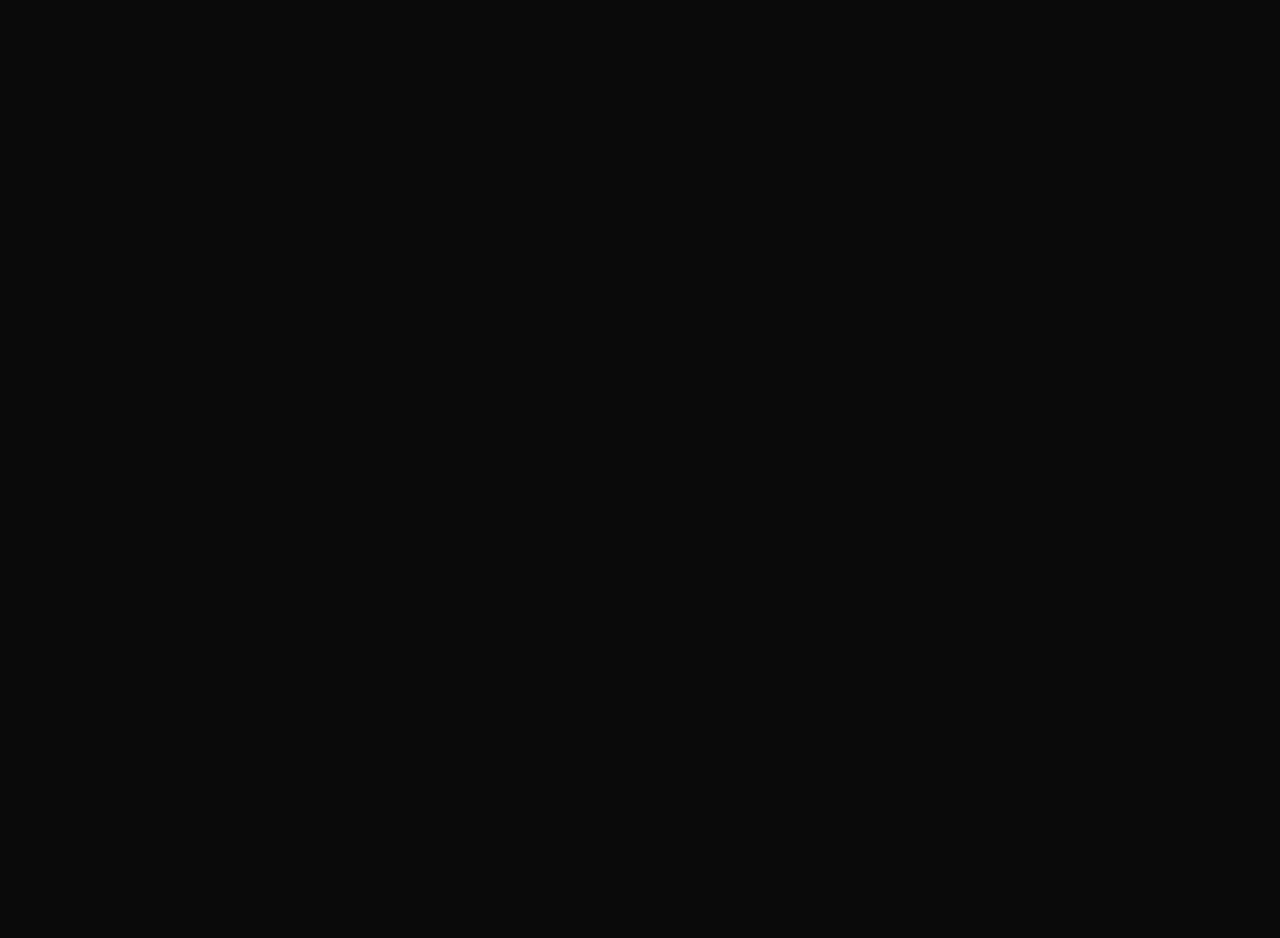
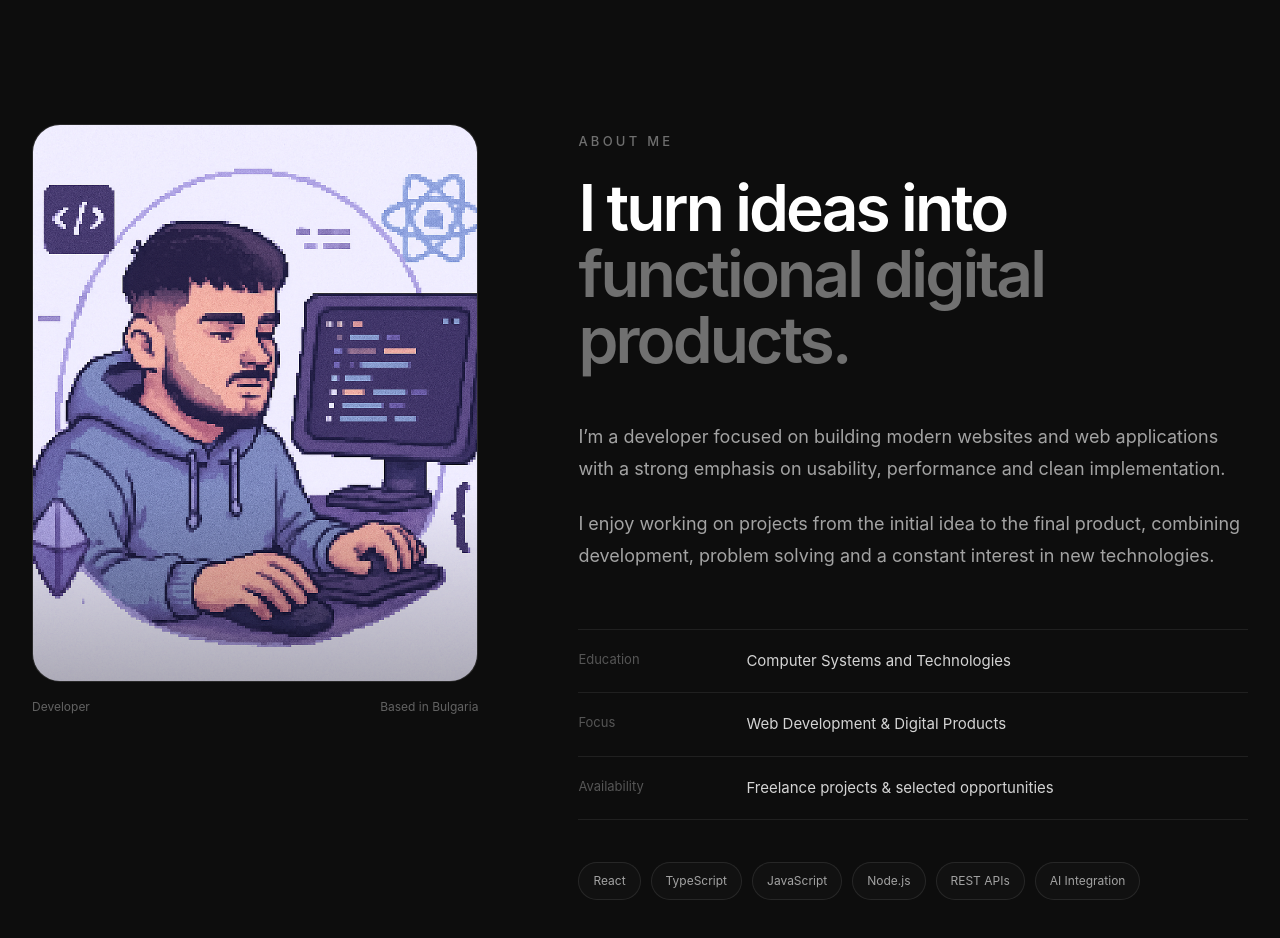
Before and after one commit to IvannIvannov/developer-portfolio, a React (Vite) app: page / in a window 1280 px wide. Shown: the part 1820-2758 px from the top of the page. Before the commit the page ends 1794 px from the top, so only its background shows below. Built offline with nearby package versions, Linux system fonts and the light colour scheme.

Commit message:
Redesign about section with profile and tech details

```diff
--- a/src/App.tsx
+++ b/src/App.tsx
@@ -1,6 +1,7 @@
 import Navbar from "./components/layout/Navbar";
 import Hero from "./components/sections/Hero";
 import Projects from './components/sections/Projects'
+import About from './components/sections/About'
 
 function App() {
   return (
@@ -8,6 +9,7 @@ function App() {
       <Navbar />
       <Hero />
       <Projects />
+      <About />
     </main>
   );
 }
--- /dev/null
+++ b/src/components/sections/About.css
@@ -0,0 +1,213 @@
+.about {
+    padding: 150px 0;
+    background: #0d0d0d;
+}
+
+.about__container {
+    width: 100%;
+    max-width: 1280px;
+    margin: 0 auto;
+    padding: 0 32px;
+}
+
+.about__grid {
+    display: grid;
+    grid-template-columns: minmax(320px, 0.8fr) minmax(0, 1.2fr);
+    gap: 100px;
+    align-items: start;
+}
+
+.about__visual {
+    position: sticky;
+    top: 120px;
+}
+
+.about__photo {
+    position: relative;
+    overflow: hidden;
+    width: 100%;
+    aspect-ratio: 4 / 5;
+    border-radius: 28px;
+    border: 1px solid rgba(255, 255, 255, 0.1);
+    background: #111111;
+}
+
+.about__photo::after {
+    content: "";
+    position: absolute;
+    inset: 0;
+    pointer-events: none;
+    background:
+        linear-gradient(180deg,
+            transparent 65%,
+            rgba(0, 0, 0, 0.28));
+}
+
+.about__photo img {
+    width: 100%;
+    height: 100%;
+    object-fit: cover;
+    object-position: center;
+}
+
+.about__photo-caption {
+    display: flex;
+    align-items: center;
+    justify-content: space-between;
+    gap: 24px;
+    margin-top: 16px;
+    font-size: 12px;
+    color: #626262;
+}
+
+.about__content {
+    padding-top: 8px;
+}
+
+.about__eyebrow {
+    margin: 0 0 24px;
+    font-size: 13px;
+    font-weight: 500;
+    letter-spacing: 0.25em;
+    text-transform: uppercase;
+    color: #6f6f6f;
+}
+
+.about__title {
+    max-width: 720px;
+    margin: 0;
+    font-size: clamp(44px, 5vw, 68px);
+    line-height: 1.03;
+    letter-spacing: -0.045em;
+    font-weight: 600;
+    color: #ffffff;
+}
+
+.about__title span {
+    color: #707070;
+}
+
+.about__copy {
+    max-width: 690px;
+    margin-top: 48px;
+}
+
+.about__copy p {
+    margin: 0;
+    font-size: 18px;
+    line-height: 1.8;
+    color: #a3a3a3;
+}
+
+.about__copy p+p {
+    margin-top: 22px;
+}
+
+.about__info {
+    margin-top: 56px;
+    border-top: 1px solid rgba(255, 255, 255, 0.08);
+}
+
+.about__info-row {
+    display: grid;
+    grid-template-columns: 140px 1fr;
+    gap: 28px;
+    padding: 20px 0;
+    border-bottom: 1px solid rgba(255, 255, 255, 0.08);
+}
+
+.about__info-row span {
+    font-size: 13px;
+    color: #555555;
+}
+
+.about__info-row p {
+    margin: 0;
+    font-size: 15px;
+    color: #d4d4d4;
+}
+
+.about__technologies {
+    display: flex;
+    flex-wrap: wrap;
+    gap: 10px;
+    margin-top: 42px;
+}
+
+.about__technologies span {
+    padding: 9px 14px;
+    border: 1px solid rgba(255, 255, 255, 0.09);
+    border-radius: 999px;
+    background: rgba(255, 255, 255, 0.02);
+    font-size: 12px;
+    color: #a3a3a3;
+    transition:
+        border-color 0.25s ease,
+        background 0.25s ease,
+        color 0.25s ease;
+}
+
+.about__technologies span:hover {
+    border-color: rgba(255, 255, 255, 0.2);
+    background: rgba(255, 255, 255, 0.05);
+    color: #ffffff;
+}
+
+@media (max-width: 950px) {
+    .about__grid {
+        grid-template-columns: 1fr;
+        gap: 64px;
+    }
+
+    .about__visual {
+        position: static;
+        max-width: 440px;
+    }
+}
+
+@media (max-width: 768px) {
+    .about {
+        padding: 100px 0;
+    }
+
+    .about__container {
+        padding: 0 20px;
+    }
+
+    .about__grid {
+        gap: 52px;
+    }
+
+    .about__copy {
+        margin-top: 36px;
+    }
+
+    .about__copy p {
+        font-size: 17px;
+    }
+
+    .about__info {
+        margin-top: 42px;
+    }
+
+    .about__info-row {
+        grid-template-columns: 110px 1fr;
+    }
+}
+
+@media (max-width: 520px) {
+    .about__photo {
+        border-radius: 22px;
+    }
+
+    .about__photo-caption {
+        flex-direction: column;
+        align-items: flex-start;
+        gap: 5px;
+    }
+
+    .about__info-row {
+        grid-template-columns: 1fr;
+        gap: 8px;
+    }
+}
--- /dev/null
+++ b/src/components/sections/About.tsx
@@ -0,0 +1,80 @@
+import profileImage from "../../assets/images/Me.png";
+import "./About.css";
+
+const technologies = [
+  "React",
+  "TypeScript",
+  "JavaScript",
+  "Node.js",
+  "REST APIs",
+  "AI Integration",
+];
+
+const About = () => {
+  return (
+    <section id="about" className="about">
+      <div className="about__container">
+        <div className="about__grid">
+          <div className="about__visual">
+            <div className="about__photo">
+              <img src={profileImage} alt="Ivan Ivanov" />
+            </div>
+
+            <div className="about__photo-caption">
+              <span>Developer</span>
+              <span>Based in Bulgaria</span>
+            </div>
+          </div>
+
+          <div className="about__content">
+            <p className="about__eyebrow">About me</p>
+
+            <h2 className="about__title">
+              I turn ideas into
+              <span> functional digital products.</span>
+            </h2>
+
+            <div className="about__copy">
+              <p>
+                I’m a developer focused on building modern websites and web
+                applications with a strong emphasis on usability, performance
+                and clean implementation.
+              </p>
+
+              <p>
+                I enjoy working on projects from the initial idea to the final
+                product, combining development, problem solving and a constant
+                interest in new technologies.
+              </p>
+            </div>
+
+            <div className="about__info">
+              <div className="about__info-row">
+                <span>Education</span>
+                <p>Computer Systems and Technologies</p>
+              </div>
+
+              <div className="about__info-row">
+                <span>Focus</span>
+                <p>Web Development & Digital Products</p>
+              </div>
+
+              <div className="about__info-row">
+                <span>Availability</span>
+                <p>Freelance projects & selected opportunities</p>
+              </div>
+            </div>
+
+            <div className="about__technologies">
+              {technologies.map((technology) => (
+                <span key={technology}>{technology}</span>
+              ))}
+            </div>
+          </div>
+        </div>
+      </div>
+    </section>
+  );
+};
+
+export default About;
```
Also changed, not shown: src/assets/images/Me.png (added).
